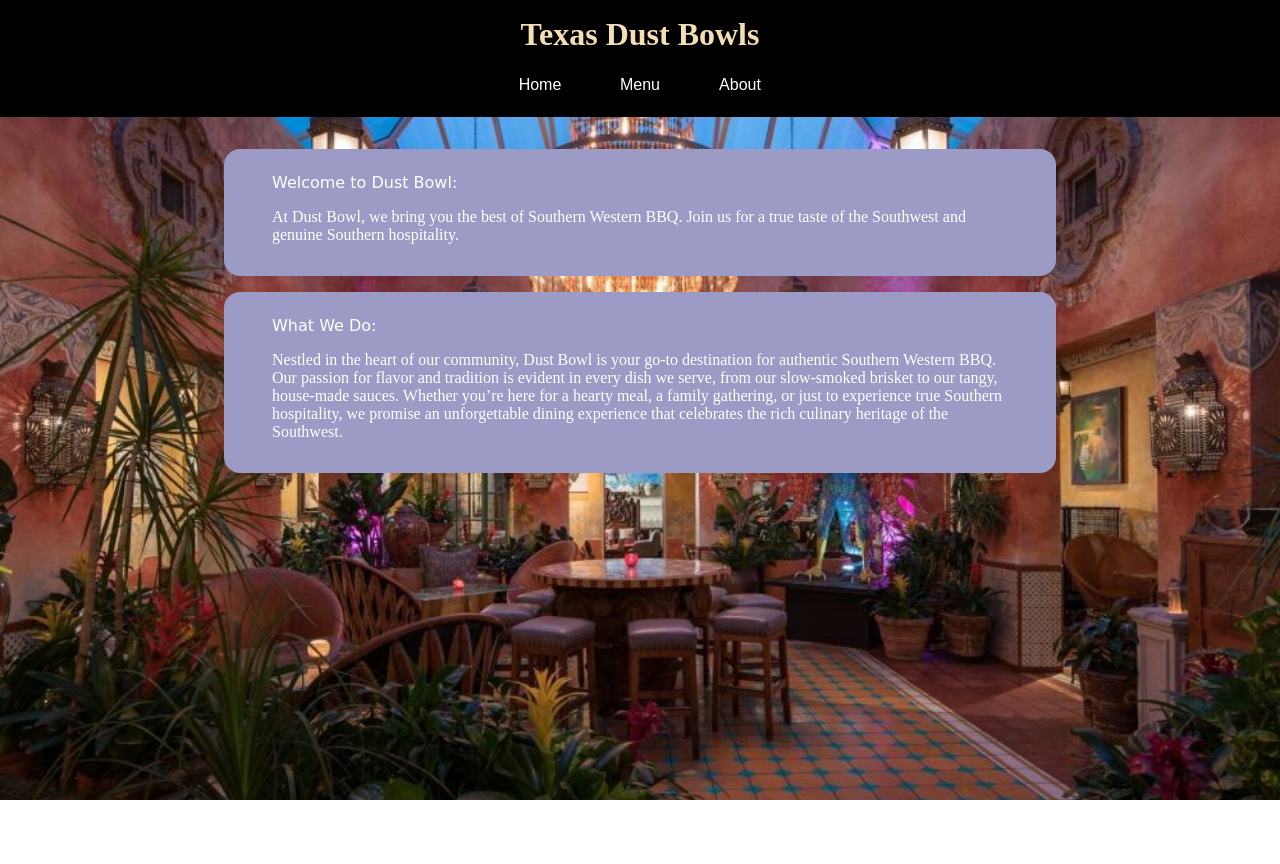
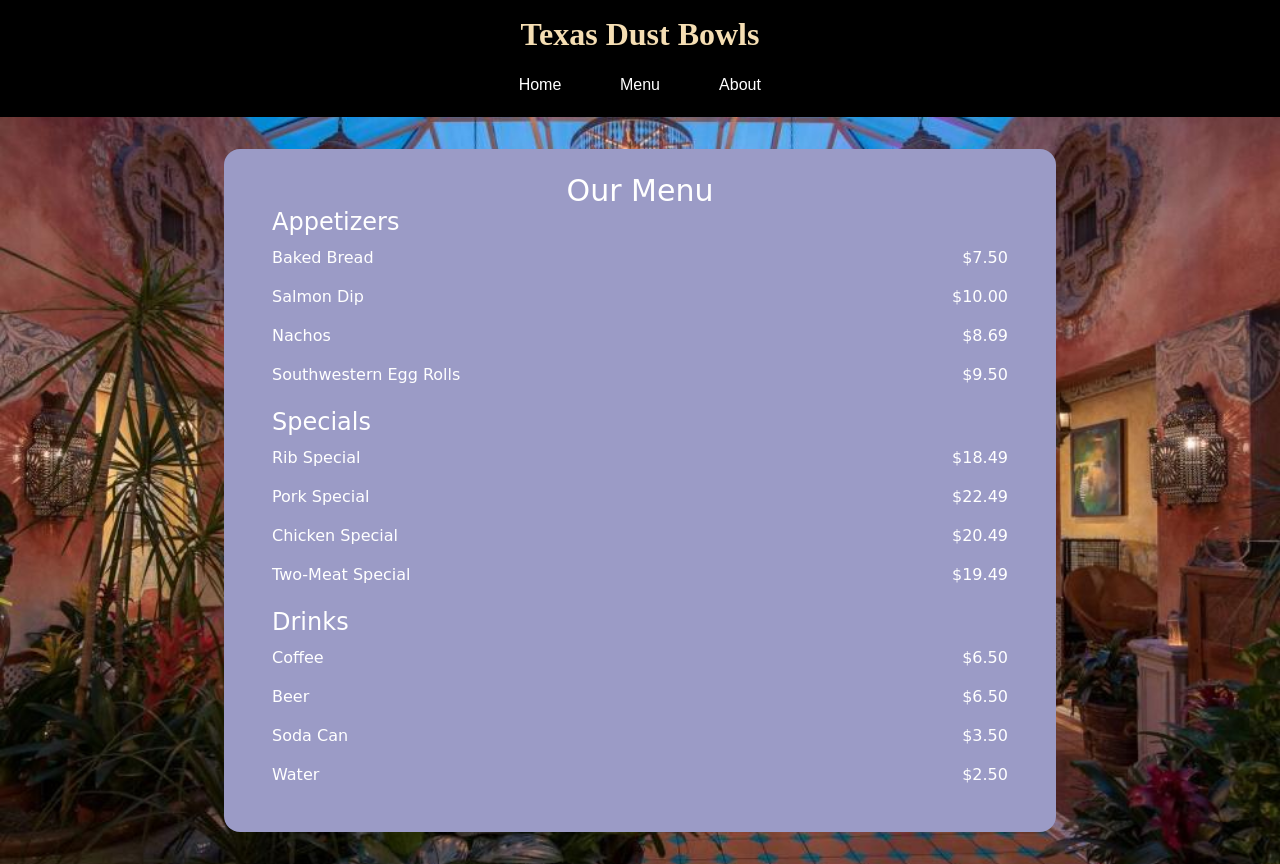
Before and after one commit to ArenaofDust/restaurant-pages, a website built with webpack: page src/index.html in a window 1280 px wide. Both pictures are taken after a click on the button "Menu". Before the commit the page ends 800 px from the top, so only its background shows below. Built offline with nearby package versions, Linux system fonts and the light colour scheme; files whose address does not match are found by name.

Commit message:
Added gaps for menu

```diff
--- a/src/index.html
+++ b/src/index.html
@@ -9,9 +9,9 @@
     <header>
         <h1>Texas Dust Bowls</h1>
         <nav>
-            <button>Home</button>
-            <button>Menu</button>
-            <button>About</button>
+            <button id="home">Home</button>
+            <button id="menu">Menu</button>
+            <button id="about">About</button>
         </nav>
     </header>
     <div class="content"></div>
--- a/src/index.js
+++ b/src/index.js
@@ -1,4 +1,15 @@
 import "./styles/style.css"
 import loadHomeTab from "./components/home";
+import loadAboutTab from "./components/about";
+import loadMenuTab from "./components/menu";
+
+const buttonListener = () =>  {
+    document.getElementById("home").addEventListener("click", loadHomeTab);
+    document.getElementById("about").addEventListener("click", loadAboutTab);
+    document.getElementById("menu").addEventListener("click", loadMenuTab);
+
+};
+
 
 loadHomeTab();
+buttonListener();
--- a/src/styles/style.css
+++ b/src/styles/style.css
@@ -67,14 +67,33 @@ button:hover {
     width: 80%;
     max-width: 52rem;
     border-radius: 16px;
+    gap: 8px;
+}
+
+.section-title {
+    font-family: "Tangerine", cursive;
+    font-size: 30px;
+    text-align: center;
 }
 
 .section-header {
     font-family: "Tangerine", cursive;
-    font-size: 16px;
+    font-size: 24px;
     margin-bottom: 16px;
 }
 
 .section-content {
+    font-size: 16px;
     margin-bottom: 8px;
 }
+.item-header,
+.price {
+    display: flex;
+    font-size: 16px;
+    margin-bottom: 8px;
+}
+.item {
+    display: flex;
+    justify-content: space-between;
+    margin-top: 12px;
+}
```
